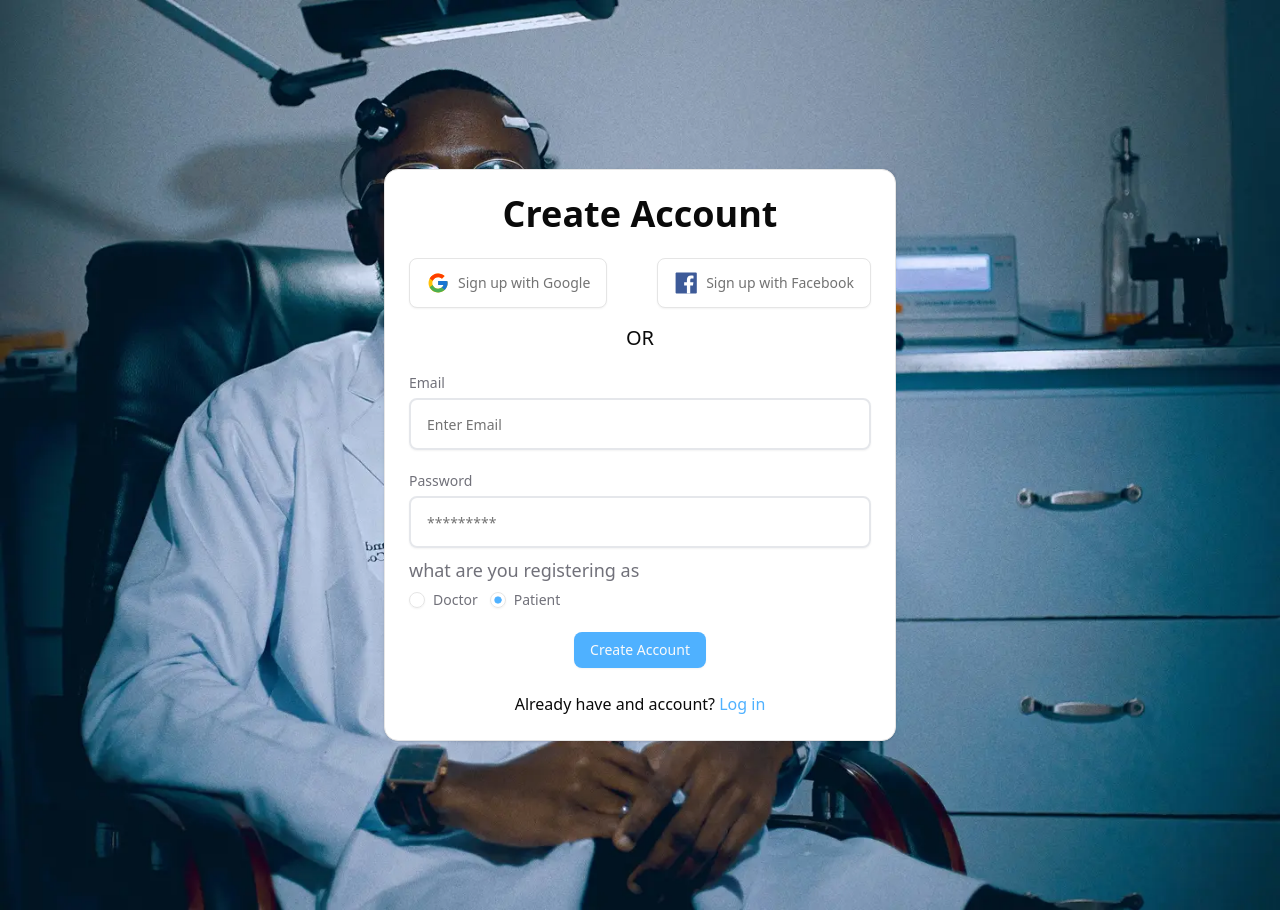
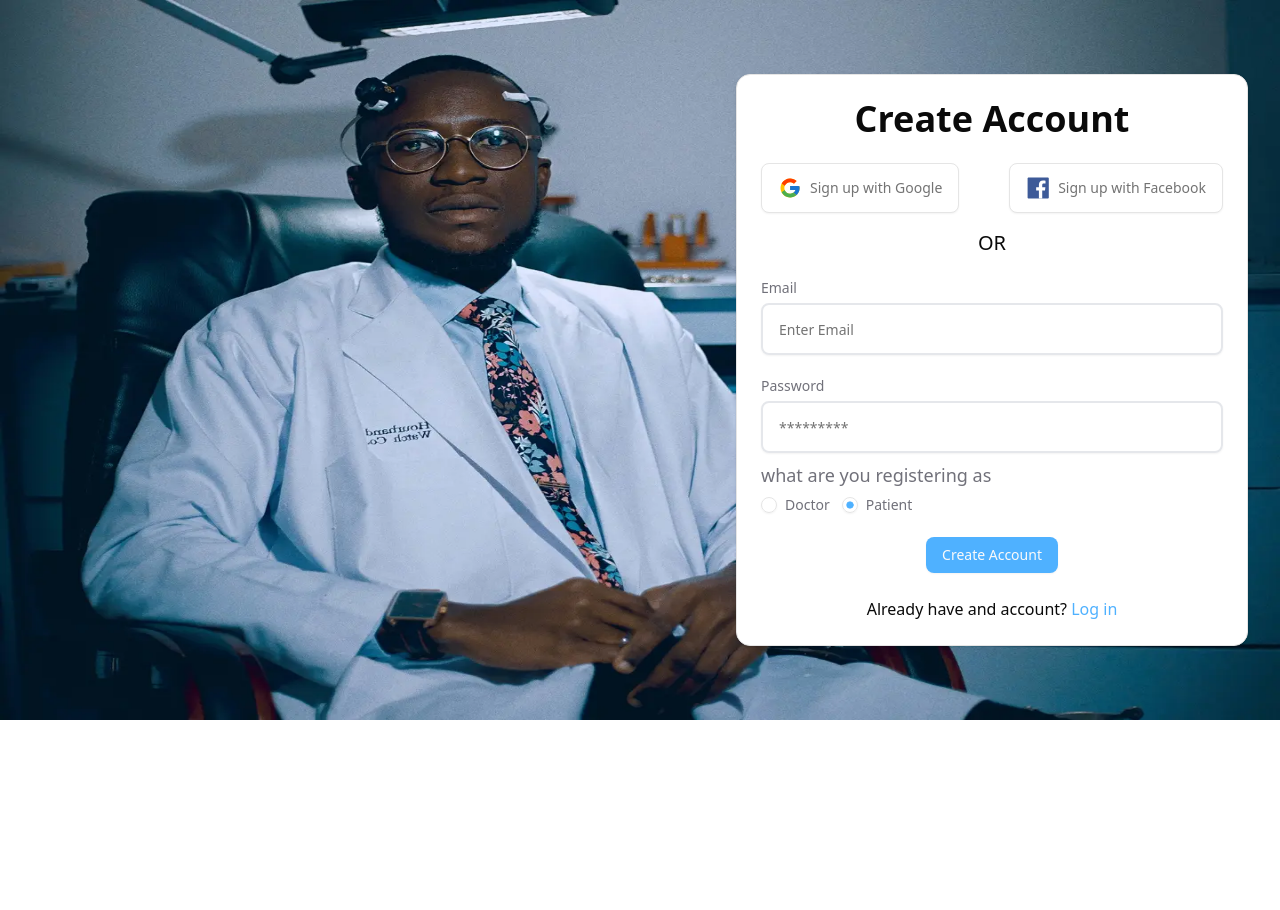
Before and after one commit to Shadrack04/ghri-website, a Next.js app: page /auth/signup in a window 1280 px wide. After the commit the page ends 800 px from the top, so only its background shows below. Built offline with nearby package versions, Linux system fonts and the light colour scheme.

Commit message:
align sign up screen background image

```diff
--- a/features/auth/components/auth-form.tsx
+++ b/features/auth/components/auth-form.tsx
@@ -28,7 +28,7 @@ import Link from "next/link";
 export default function AuthForm() {
   const form = useForm();
   return (
-    <Card className=" absolute bg-background top-1/2 left-1/2 -translate-1/2 w-full max-w-lg">
+    <Card className=" absolute bg-background top-1/2 right-8 -translate-y-1/2 w-full max-w-lg">
       <CardHeader className=" gap-6 ">
         <CardTitle className=" text-center text-4xl">Create Account</CardTitle>
         <CardDescription className=" flex flex-col px-0 items-center gap-4">
--- a/features/auth/components/signup-screen.tsx
+++ b/features/auth/components/signup-screen.tsx
@@ -5,8 +5,8 @@ import { images } from "@/constants/image";
 
 export default function SignupScreen() {
   return (
-    <div className=" relative min-h-screen">
-      <Image src={images.signupBg} alt="" className=" object-contain" />
+    <div className=" relative  aspect-video w-full bg-amber-500">
+      <Image src={images.signupBg} alt="" fill className=" " />
       <AuthForm />
     </div>
   );
```
